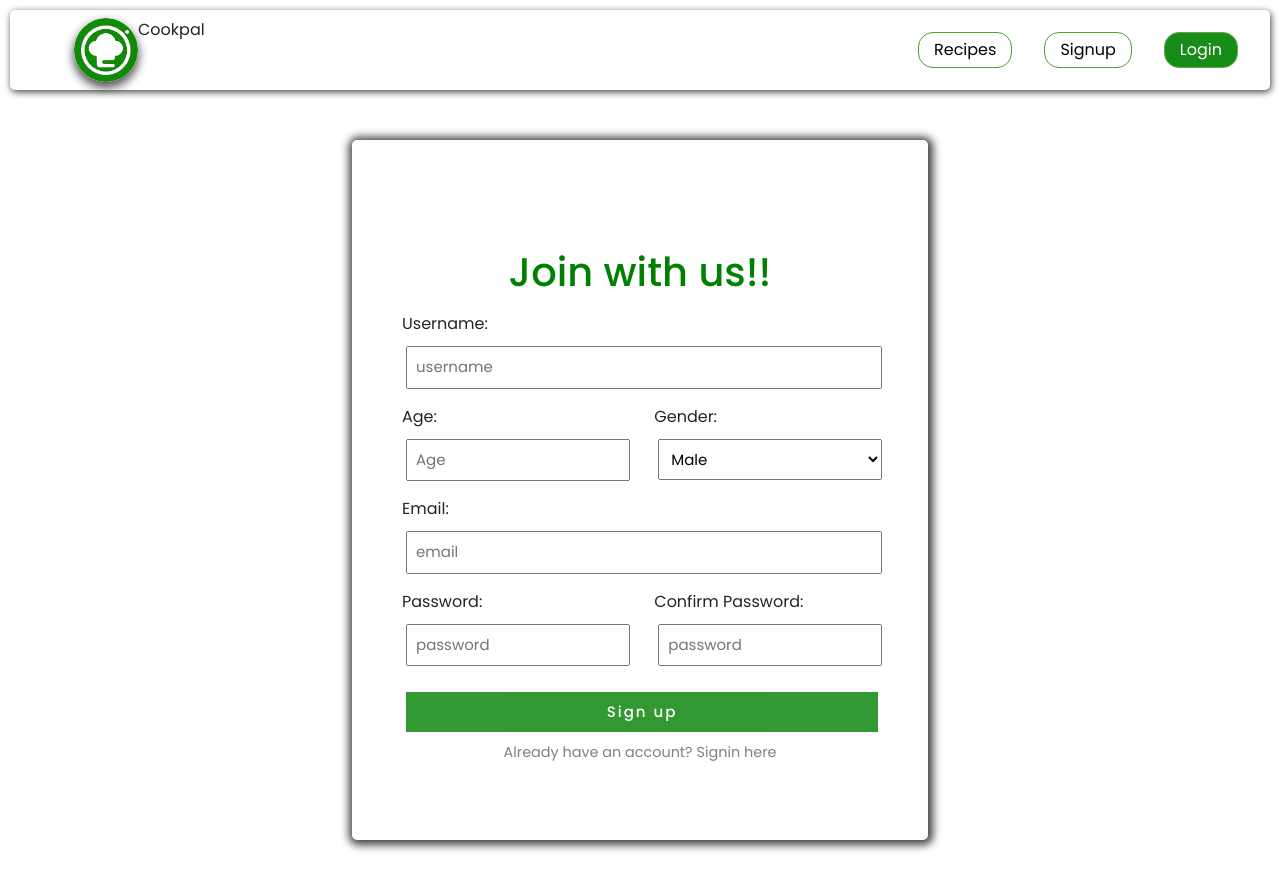
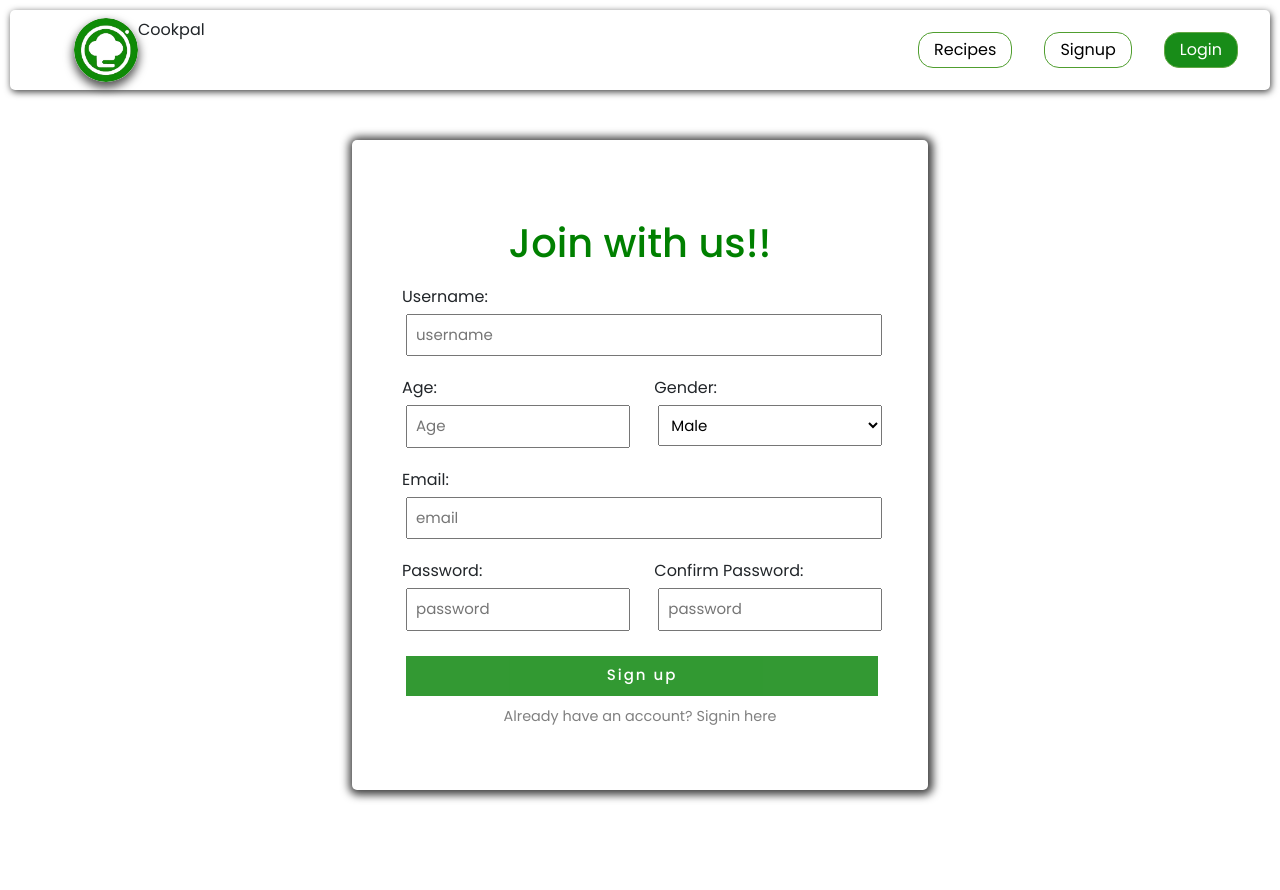
Before and after one commit to rithakith/RecipeApp, a React (Vite) app: page /signup in a window 1280 px wide. After the commit the page ends 840 px from the top, so only its background shows below. Built offline with nearby package versions, Linux system fonts and the light colour scheme.

Commit message:
login styling

```diff
--- a/src/pages/Login/Login.css
+++ b/src/pages/Login/Login.css
@@ -3,64 +3,64 @@
   box-sizing: border-box;
 }
 
-.containerLogin{
-  height:80vh;
+.containerLogin {
+  height: 80vh;
   width: 60%;
-
   display: flex;
-  margin:40px auto;
+  margin: 40px auto;
   border: 1px solid black;
-
-
 }
 
-.leftLogin{
+.containerLogin label {
+  width: 100%;
+  font-size: 30;
+}
+
+.leftLogin {
   height: 100%;
   width: 50%;
-  background-image: linear-gradient(rgba(0, 0, 0, 0.527), rgba(0, 0, 0, 0.5)),url('./images/loginImg.png');
+  background-image: linear-gradient(rgba(0, 0, 0, 0.527), rgba(0, 0, 0, 0.5)),
+    url("./images/loginImg.png");
 }
 
-#loginImg{
+#loginImg {
   width: 100%;
   height: 100%;
 }
 
-
-
-.rightLogin{
+.rightLogin {
   height: 100%;
   width: 50%;
+  padding: 0 10px;
   display: flex;
   align-items: center;
   justify-content: center;
-
 }
 
-h1{
+.contentLogin {
+  width: 90%;
+}
+h1 {
   text-align: center;
   color: green;
 }
-label{
-  font-size: 30;
 
-}
-
-#name,#passwordLogin{
+#name,
+#passwordLogin {
   padding: 10px;
-  width: 300px;
+  width: 100%;
   margin: 10px 0;
   font-size: 15px;
 }
 
-.buttonsLogin{
+.buttonsLogin {
   /* display: flex;
   justify-content: space-around; */
-  margin-top: 20px ;
+  margin-top: 20px;
   margin-bottom: 30px;
-
 }
 
-#loginButton{
+#loginButton {
   width: 100%;
   height: 40px;
   color: white;
@@ -71,20 +71,15 @@ label{
   /* border-radius: 10px; */
 }
 
-
-#loginButton:hover{
+#loginButton:hover {
   opacity: 1;
 }
 
-
-
-
-#signupButton{
+#signupButton {
   text-decoration: underline;
   color: green;
-
 }
 
-#signupButton:hover{
+#signupButton:hover {
   text-decoration: none;
 }
--- a/src/pages/SignUp/Signup.css
+++ b/src/pages/SignUp/Signup.css
@@ -4,13 +4,13 @@
   border-radius: 5px;
   display: flex;
   flex-direction: column;
-  height: 700px;
+  height: 650px;
   justify-content: center;
   box-shadow: 1px 1px 8px 4px rgba(0, 0, 0, 0.75);
 }
 
 h1 {
-  margin-top: 2rem;
+  margin-top: 1rem;
   text-align: center;
   color: green;
 }
@@ -19,7 +19,7 @@ h1 {
 #selectGender {
   padding: 8px;
   width: 100%;
-  margin: 10px 0 0 4px;
+  margin: 5px 0 0 4px;
   font-size: 15px;
 }
 
@@ -27,7 +27,7 @@ h1 {
   width: 100%;
 }
 .collection {
-  margin: 8px 50px;
+  margin: 10px 50px;
   display: flex;
   justify-content: space-between;
 }
@@ -39,11 +39,11 @@ h1 {
 
 .emailDiv,
 .usernameDiv {
-  margin: 8px 50px;
+  margin: 10px 50px;
 }
 
 .passwordDivSignup {
-  margin: 8px 50px 0;
+  margin: 10px 50px 0;
 }
 
 .submitSignupDiv {
```
Also changed, not shown: src/pages/Login/Login.jsx (+26 -14 lines).
